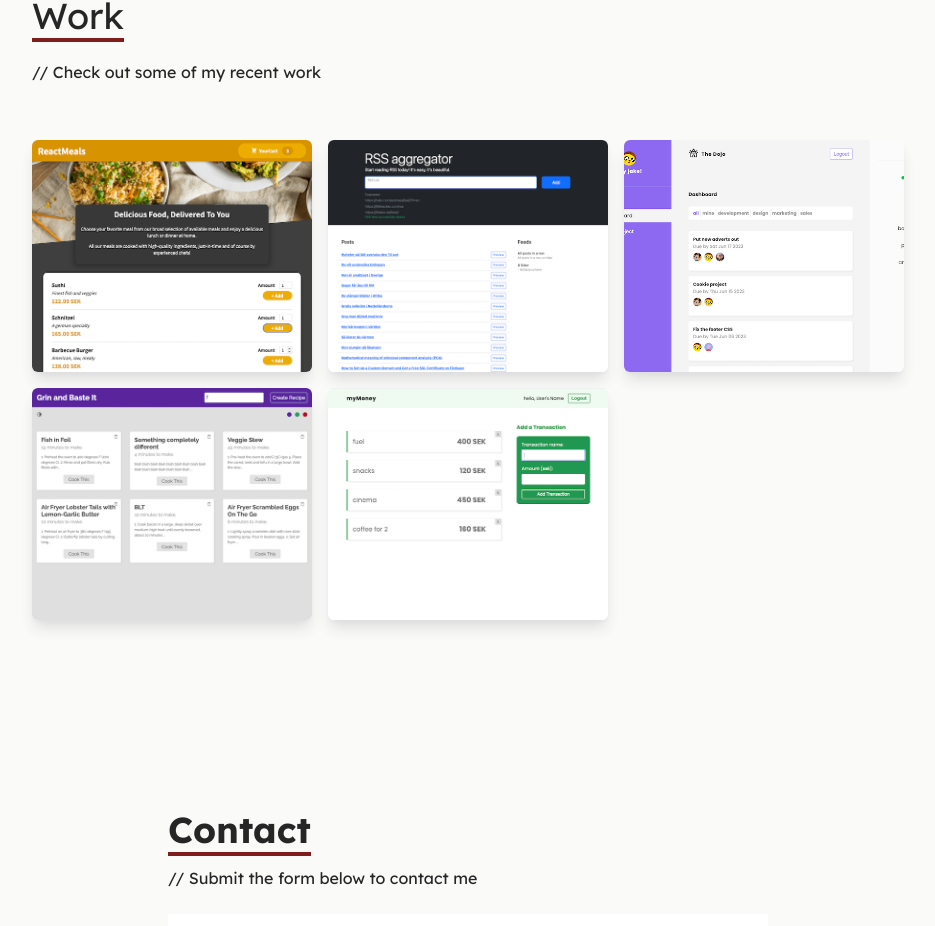
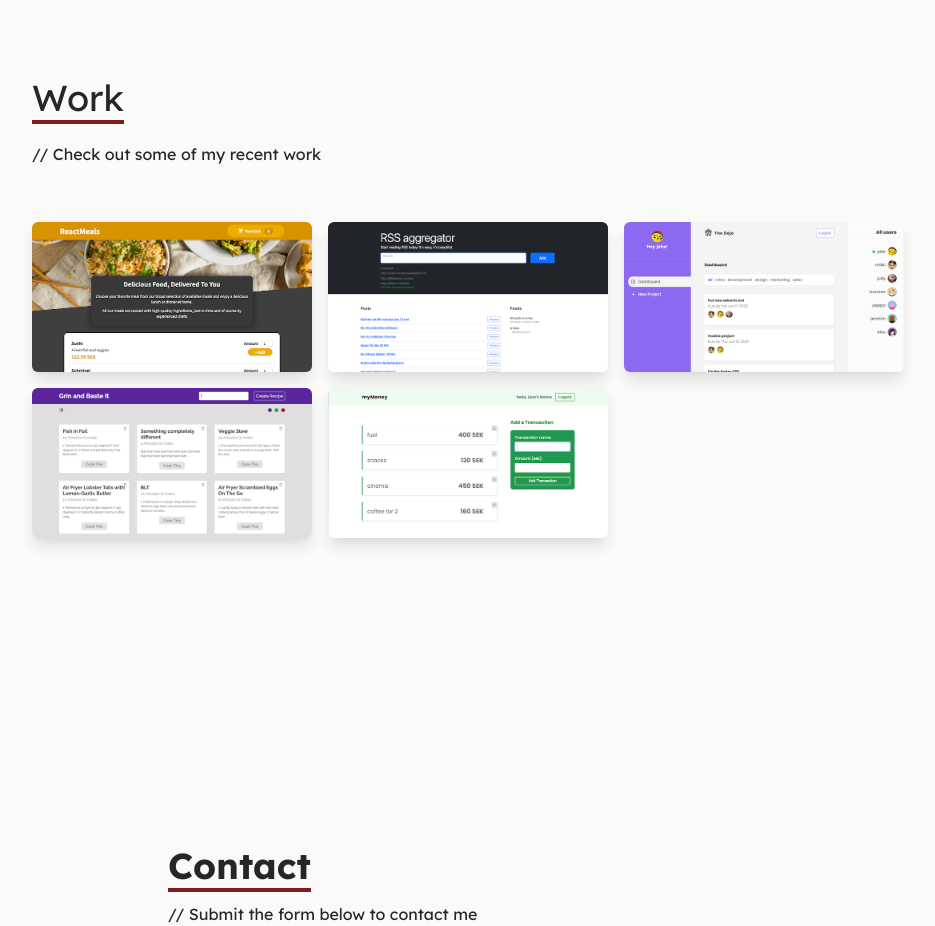
Before and after one commit to elen-oz/portfolio-app, a React (Vite) app: page / in a window 1280 px wide. Shown: the part 2492-3418 px from the top of the page, without its empty margins (172-1107 px from the left). Built offline with nearby package versions, Linux system fonts and the light colour scheme.

Commit message:
change size form and works

```diff
--- a/src/components/Contact.jsx
+++ b/src/components/Contact.jsx
@@ -28,7 +28,7 @@ const Contact = () => {
         <textarea
           className='my-2 p-2'
           name='message'
-          rows='10'
+          rows='7'
           placeholder='Message'
         ></textarea>
         <button className='text-red-900 border-2 border-red-900 hover:bg-red-900 hover:text-white hover:border-red-900 px-4 py-3 my-8 mx-auto flex items-center'>
--- a/src/index.css
+++ b/src/index.css
@@ -21,7 +21,7 @@
   /* object-fit: cover; */
   background-size: cover;
   background-position: top;
-  max-height: 250px;
+  max-height: 150px;
 }
 
 .content-div:hover {
```
